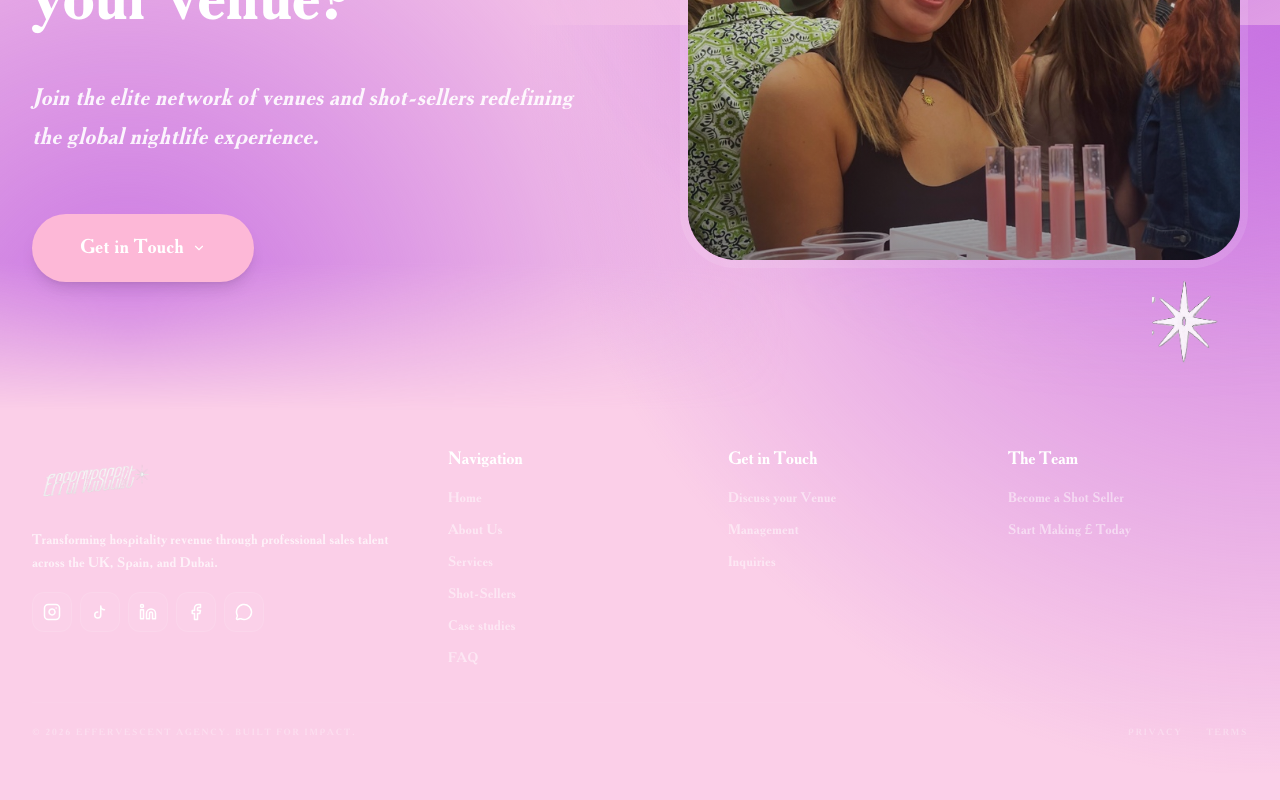
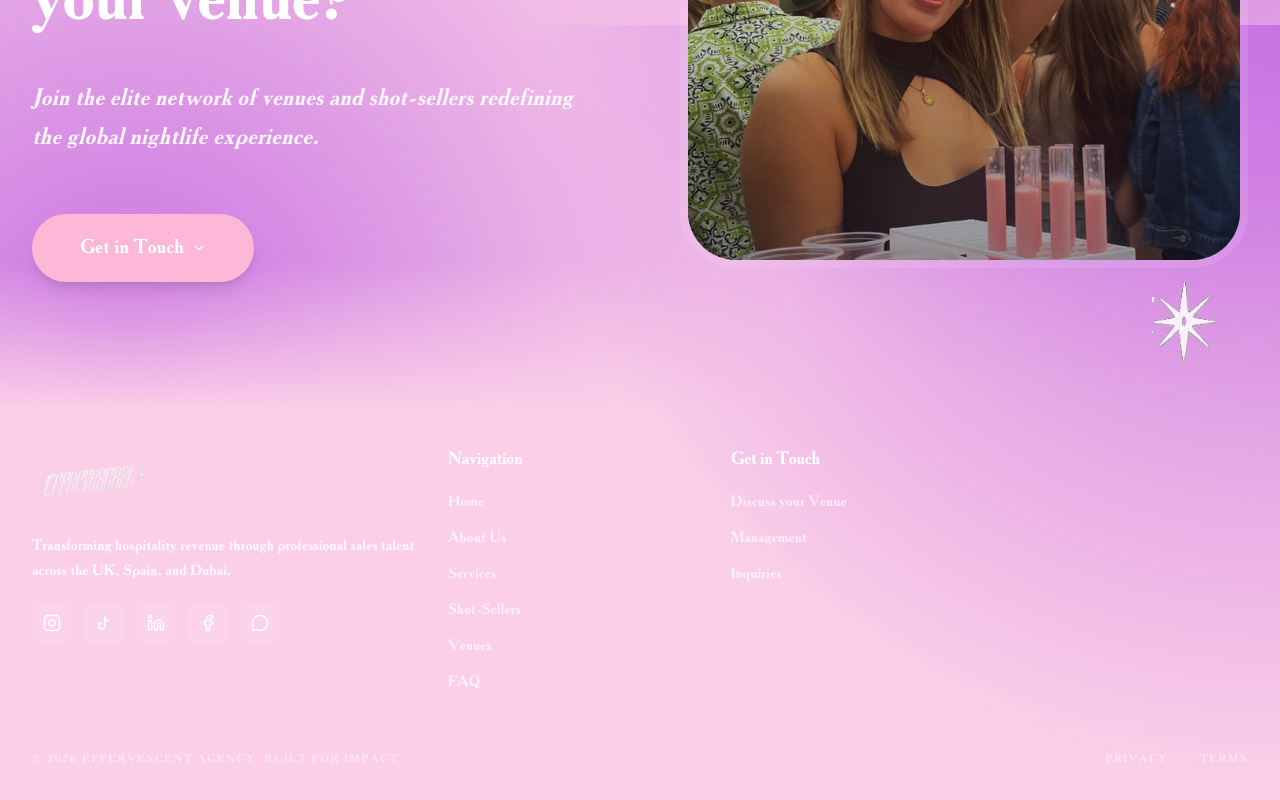
Before and after one commit to veltraaisolutions/Effervescent-Agency-website, a Next.js app: page / in a window 1280 px wide. Shown: the part 3975-4775 px from the top of the page. Before the commit the page ends 4748 px from the top, so only its background shows below. Built offline with nearby package versions, Linux system fonts and the light colour scheme.

Commit message:
Update the footer

```diff
--- a/src/components/Footer.tsx
+++ b/src/components/Footer.tsx
@@ -72,7 +72,7 @@ const Footer = () => {
     { name: "About Us", href: "/about" },
     { name: "Services", href: "/services" },
     { name: "Shot-Sellers", href: "/shot-sellers" },
-    { name: "Case studies", href: "/venues" },
+    { name: "Venues", href: "/venues" },
     { name: "FAQ", href: "/faq" },
   ];
 
@@ -81,7 +81,7 @@ const Footer = () => {
       <div className="max-w-7xl mx-auto px-6 lg:px-8 relative z-10">
         <div className="grid grid-cols-1 lg:grid-cols-12 gap-8 mb-8 items-start">
           {/* Brand Column */}
-          <div className="lg:col-span-4 space-y-4">
+          <div className="lg:col-span-4 space-y-5">
             <Link href="/" className="flex items-center group w-fit">
               <div className="h-14 w-28 md:h-16 md:w-32 relative transition-transform duration-500 group-hover:scale-110">
                 <Image
@@ -93,73 +93,63 @@ const Footer = () => {
                 />
               </div>
             </Link>
-            <p className="text-white/70 max-w-sm text-sm leading-relaxed font-light">
+            <p className="text-white/90 max-w-sm text-[15px] leading-relaxed">
               Transforming hospitality revenue through professional sales talent across the UK, Spain, and Dubai.
             </p>
-            <div className="flex gap-2">
-              <Link href="https://instagram.com/effervescent.agency" target="_blank" className="bg-white/5 hover:bg-white hover:text-primary p-2.5 rounded-xl transition-all border border-white/10 text-white group">
+            <div className="flex gap-3">
+              <Link href="https://instagram.com/effervescent.agency" target="_blank" className="bg-white/10 hover:bg-white hover:text-primary p-2.5 rounded-xl transition-all border border-white/10 text-white group">
                 <InstagramIcon size={18} />
               </Link>
-              <Link href="https://tiktok.com/@effervescent.agency" target="_blank" className="bg-white/5 hover:bg-white hover:text-primary p-2.5 rounded-xl transition-all border border-white/10 text-white group">
+              <Link href="https://tiktok.com/@effervescent.agency" target="_blank" className="bg-white/10 hover:bg-white hover:text-primary p-2.5 rounded-xl transition-all border border-white/10 text-white group">
                 <TikTokIcon size={18} />
               </Link>
-              <Link href="https://linkedin.com/company/effervescent-agency" target="_blank" className="bg-white/5 hover:bg-white hover:text-primary p-2.5 rounded-xl transition-all border border-white/10 text-white group">
+              <Link href="https://linkedin.com/company/effervescent-agency" target="_blank" className="bg-white/10 hover:bg-white hover:text-primary p-2.5 rounded-xl transition-all border border-white/10 text-white group">
                 <LinkedInIcon size={18} />
               </Link>
-              <Link href="https://facebook.com/effervescent.agency" target="_blank" className="bg-white/5 hover:bg-white hover:text-primary p-2.5 rounded-xl transition-all border border-white/10 text-white group">
+              <Link href="https://facebook.com/effervescent.agency" target="_blank" className="bg-white/10 hover:bg-white hover:text-primary p-2.5 rounded-xl transition-all border border-white/10 text-white group">
                 <FacebookIcon size={18} />
               </Link>
-              <Link href="https://wa.me/971585216771" target="_blank" className="bg-white/5 hover:bg-white hover:text-primary p-2.5 rounded-xl transition-all border border-white/10 text-white">
+              <Link href="https://wa.me/971585216771" target="_blank" className="bg-white/10 hover:bg-white hover:text-primary p-2.5 rounded-xl transition-all border border-white/10 text-white">
                 <MessageCircle size={18} />
               </Link>
             </div>
           </div>
 
           {/* Navigation Columns */}
-          <div className="lg:col-span-8 grid grid-cols-2 md:grid-cols-3 gap-6 lg:gap-10">
-            <div className="space-y-4">
+          <div className="lg:col-span-8 grid grid-cols-2 md:grid-cols-3 gap-8 lg:gap-12">
+            <div className="space-y-5">
               <h4 className="text-white font-bold text-lg tracking-tight">Navigation</h4>
-              <ul className="space-y-2">
+              <ul className="space-y-3">
                 {mainLinks.map((link) => (
                   <li key={link.name}>
-                    <Link href={link.href} className="text-white/50 hover:text-white transition-all font-medium text-sm">{link.name}</Link>
+                    <Link href={link.href} className="text-white/70 hover:text-white transition-all font-medium text-[15px]">{link.name}</Link>
                   </li>
                 ))}
               </ul>
             </div>
 
-            <div className="space-y-4">
+            <div className="space-y-5">
               <h4 className="text-white font-bold text-lg tracking-tight">Get in Touch</h4>
-              <ul className="space-y-2">
+              <ul className="space-y-3">
                 <li>
-                  <Link href="/contact" className="text-white/50 hover:text-white transition-all font-medium text-sm">Discuss your Venue</Link>
+                  <Link href="/contact" className="text-white/70 hover:text-white transition-all font-medium text-[15px]">Discuss your Venue</Link>
                 </li>
                 <li>
-                  <Link href="/contact" className="text-white/50 hover:text-white transition-all font-medium text-sm">Management</Link>
+                  <Link href="/contact" className="text-white/70 hover:text-white transition-all font-medium text-[15px]">Management</Link>
                 </li>
                 <li>
-                  <Link href="/referrals" className="text-white/50 hover:text-white transition-all font-medium text-sm">Inquiries</Link>
+                  <Link href="/referrals" className="text-white/70 hover:text-white transition-all font-medium text-[15px]">Inquiries</Link>
                 </li>
               </ul>
             </div>
 
-            <div className="space-y-4">
-              <h4 className="text-white font-bold text-lg tracking-tight">The Team</h4>
-              <ul className="space-y-2">
-                <li>
-                  <Link href="/apply" className="text-white/50 hover:text-white transition-all font-medium text-sm">Become a Shot Seller</Link>
-                </li>
-                <li>
-                  <Link href="https://effervescent-agency.vercel.app" target="_blank" rel="noopener noreferrer" className="text-white/50 hover:text-white transition-all font-medium text-sm">Start Making £ Today</Link>
-                </li>
-              </ul>
-            </div>
+
           </div>
         </div>
 
-        <div className="border-t border-white/5 pt-6 flex flex-col md:flex-row justify-between items-center gap-4 text-[9px] text-white/30 font-bold uppercase tracking-[0.2em]">
+        <div className="border-t border-white/10 pt-6 flex flex-col md:flex-row justify-between items-center gap-4 text-[11px] text-white/50 font-bold uppercase tracking-[0.15em]">
           <p>© {new Date().getFullYear()} Effervescent Agency. Built for impact.</p>
-          <div className="flex gap-6">
+          <div className="flex gap-8">
             <Link href="#" className="hover:text-white transition-colors">Privacy</Link>
             <Link href="#" className="hover:text-white transition-colors">Terms</Link>
           </div>
```
